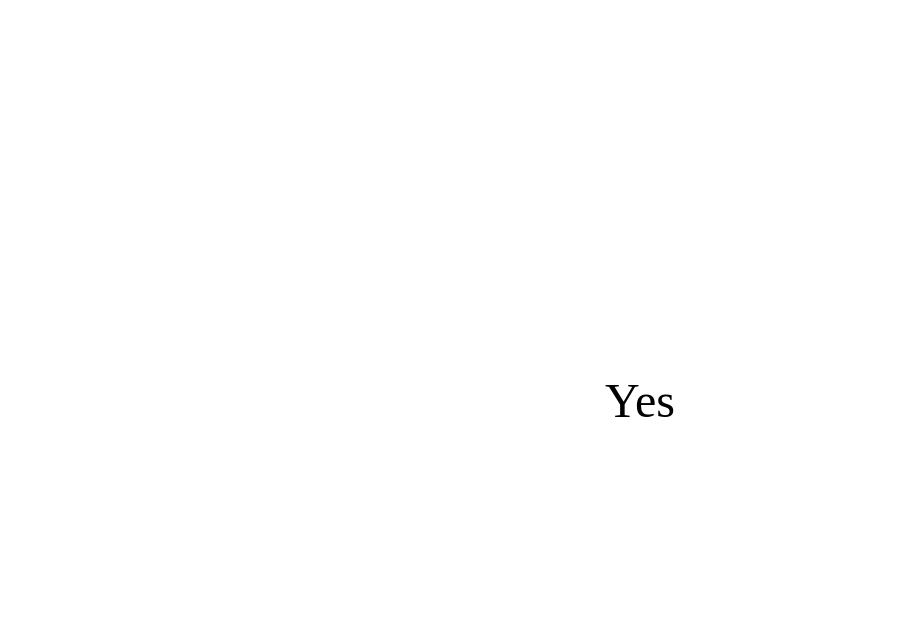
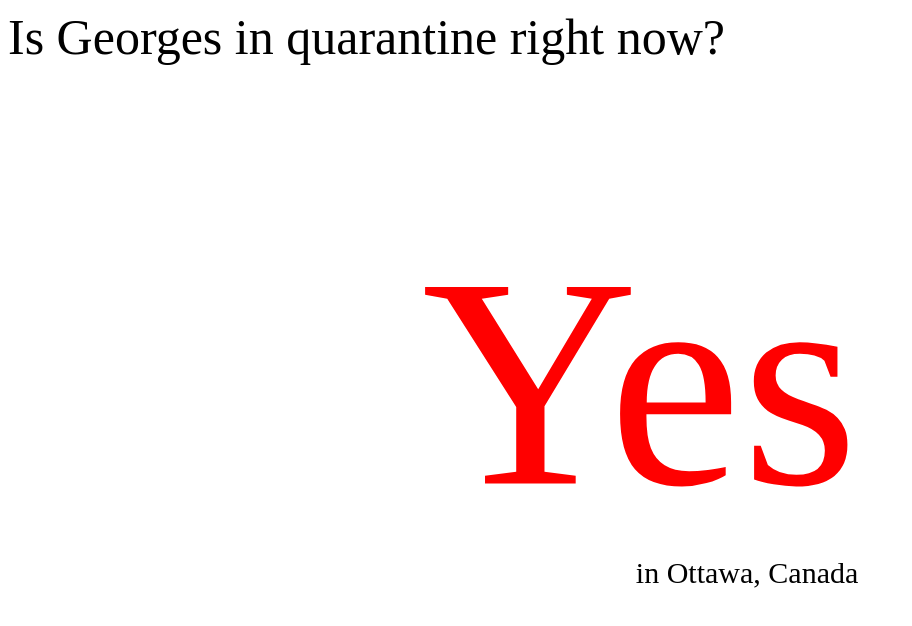
Before and after one commit to georgeslabreche/is-georges-in-quarantine-right-now, a plain HTML site: page index.html in a window 1280 px wide. Shown: the whole page, without its empty margins (0-912 px from the left). Drawn offline with Linux system fonts and the light colour scheme.

Commit message:
Update index.html

```diff
--- a/index.html
+++ b/index.html
@@ -10,15 +10,25 @@
         transform: translate(-50%, -50%);
       }
 
+      .question {
+        font-size: 50px;
+      }
+
       .status {
-        font-color: red;
-        font-size: xxx-large;
+        color: red;
+        font-size: 300px;
+      }
+
+      .location {
+        font-size: 30px;
       }
     </style>
   </head>
   <body>
+    <div class="question">Is Georges in quarantine right now?</div>
     <div class="centered">
       <div class="status">Yes</div>
+      <div class="location" align="right">in Ottawa, Canada</div>
     </div>
   </body>
 </html>
```
